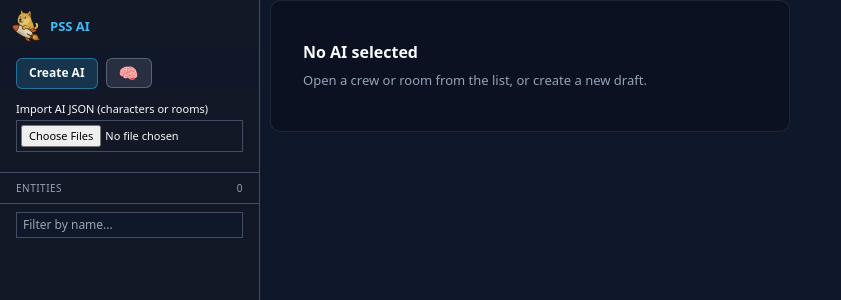
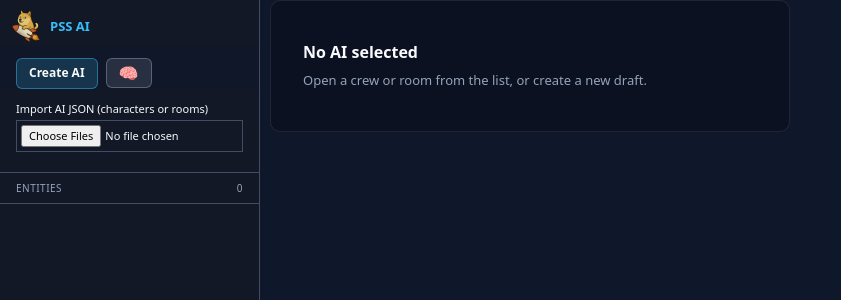
Before and after one commit to pssshop/ai, a React (Vite) app: page / in a window 1280 px wide. Shown: the top 300 px of the page, without its empty margins (0-841 px from the left). Built offline with nearby package versions, Linux system fonts and the light colour scheme.

Commit message:
hide entity search if no entities

```diff
--- a/src/components/ListView.tsx
+++ b/src/components/ListView.tsx
@@ -130,7 +130,9 @@ export function ListView({ entities, filter, onFilterChange, onSelect, onDeleteD
         <div>Entities</div>
         <div id="entityCount">{count}</div>
       </div>
-      <input id="entitySearch" placeholder="Filter by name..." value={filter} onChange={handleFilterChange} />
+      {entities.length > 0 && (
+        <input id="entitySearch" placeholder="Filter by name..." value={filter} onChange={handleFilterChange} />
+      )}
       <div id="entityList">
         {renderSection("Crew", crews)}
         {renderSection("Rooms", rooms)}
```
Also changed, not shown: 2 other files (tests, documents, lock files or other folders).
